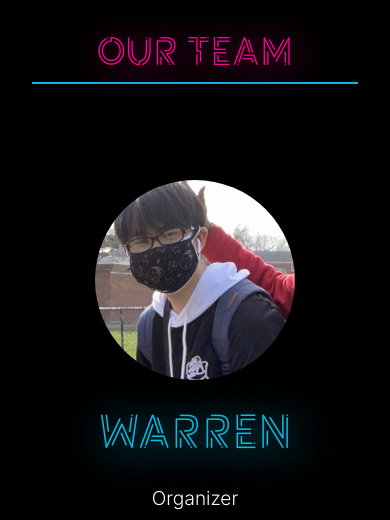
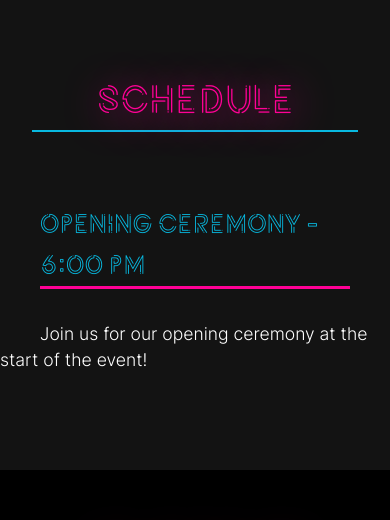
Before and after one commit to Midnight-Hacks/site, a Next.js app: page / in a window 390 px wide. Shown: the part 3647-4167 px from the top of the page. Built offline with nearby package versions, Linux system fonts and the light colour scheme.

Commit message:
Create schedule

```diff
--- a/components/Nav.js
+++ b/components/Nav.js
@@ -5,7 +5,7 @@ import Link from 'next/link';
 const routes = [
     { name: 'About', href: '/#about', current: false },
     { name: 'Sponsors', href: '/#sponsors', current: false },
-    // { name: 'Prizes', href: '#prizes', current: false },
+    { name: 'Schedule', href: '/#schedule', current: false },
     { name: 'Team', href: '/#team', current: false },
     { name: 'FAQ', href: '/#faq', current: false },
     { name: 'Resources', href: '/#resources', current: false },
--- a/components/Prize.js
+++ /dev/null
@@ -1,67 +0,0 @@
-import prizeStyles from '../styles/Prize.module.css';
-
-const Prize = () => {
-    return (
-        <section className={prizeStyles.background}>
-            <br id="prizes" />
-            <br /><br />
-            <span className={prizeStyles.title}>prizes</span>
-            <div className={prizeStyles.prizes}>
-                <div className={prizeStyles.prizeDiv}>
-                    <div className={prizeStyles.prizeCard}>
-                        <span className={prizeStyles.text}>1st place</span>
-                    </div>
-                    <div className={prizeStyles.desc}>
-                        <span className={prizeStyles.subtext}>Coming soon!</span>
-                    </div>
-                </div>
-
-                <div className={prizeStyles.prizeDiv}>
-                    <div className={prizeStyles.prizeCard}>
-                        <span className={prizeStyles.text}>2nd place</span>
-                    </div>
-                    <div className={prizeStyles.desc}>
-                        <h1 className={prizeStyles.subtext}>Coming soon!</h1>
-                    </div>
-                </div>
-
-                <div className={prizeStyles.prizeDiv}>
-                    <div className={prizeStyles.prizeCard}>
-                        <span className={prizeStyles.text}>3rd place</span>
-                    </div>
-                    <div className={prizeStyles.desc}>
-                        <h1 className={prizeStyles.subtext}>Coming soon!</h1>
-                    </div>
-                </div>
-                <div className={prizeStyles.prizeDiv}>
-                    <div className={prizeStyles.prizeCard}>
-                        <span className={prizeStyles.text}>best night hack</span>
-                    </div>
-                    <div className={prizeStyles.desc}>
-                        <h1 className={prizeStyles.subtext}>Coming soon!</h1>
-                    </div>
-                </div>
-
-                <div className={prizeStyles.prizeDiv}>
-                    <div className={prizeStyles.prizeCard}>
-                        <span className={prizeStyles.text}>best beginners hack</span>
-                    </div>
-                    <div className={prizeStyles.desc}>
-                        <h1 className={prizeStyles.subtext}>Coming soon!</h1>
-                    </div>
-                </div>
-
-                <div className={prizeStyles.prizeDiv}>
-                    <div className={prizeStyles.prizeCard}>
-                        <span className={prizeStyles.text}>funniest hack</span>
-                    </div>
-                    <div className={prizeStyles.desc}>
-                        <h1 className={prizeStyles.subtext}>Coming soon!</h1>
-                    </div>
-                </div>
-            </div>
-        </section>
-    );
-}
-
-export default Prize;
--- a/components/Schedule.js
+++ b/components/Schedule.js
@@ -1,10 +1,32 @@
 import scheduleStyles from '../styles/Schedule.module.css';
+
+const events = [
+    {
+        event: 'Opening Ceremony - 6:00 PM',
+        desc: 'Join us for our opening ceremony at the start of the event!'
+    }
+]
 
 const Schedule = () => {
     return (
-        <div>
+        <section className={scheduleStyles.background}>
+            <br id="schedule" />
+            <br /><br />
+            <span className={scheduleStyles.title}>schedule</span>
+            <div className={scheduleStyles.schedule}>
+                {events.map((event, i) => (
+                    <div className={scheduleStyles.scheduleDiv}>
+                        <div className={scheduleStyles.scheduleCard}>
+                            <span className={scheduleStyles.text}>{event.event}</span>
+                        </div>
+                        <div className={scheduleStyles.desc}>
+                            <span className={scheduleStyles.subtext}>{event.desc}</span>
+                        </div>
+                    </div>
+                ))}
+            </div>
 
-        </div>
+        </section>
     );
 }
 
--- a/pages/index.js
+++ b/pages/index.js
@@ -2,7 +2,7 @@ import Title from '../components/Title';
 import About from '../components/About';
 import Sponsor from '../components/Sponsor';
 import Nav from '../components/Nav';
-import Prize from '../components/Prize';
+import Schedule from '../components/Schedule';
 import Team from '../components/Team';
 import FAQ from '../components/FAQ';
 import Resources from '../components/Resources';
@@ -15,6 +15,7 @@ export default function Home() {
         <Title />
         <About />
         <Sponsor />
+        <Schedule />
         <Team />
         <FAQ />
         <Resources />
--- a/styles/Prize.module.css
+++ /dev/null
@@ -1,128 +0,0 @@
-.background {
-    background-color: #131313;
-    background-size: cover;
-    background-position: center;
-    height: 100%;
-}
-
-.title {
-    color: #fff;
-    font-family: Potra;
-    display: flex;
-    flex-direction: column;
-    justify-content: center;
-    align-items: center;
-    font-size: 500%;
-    border-bottom: 5px solid rgb(2, 204, 255);
-    margin-left: 30rem;
-    margin-right: 30rem;
-    margin-bottom: 5rem;
-    animation: blinkLights ease 3s;
-    animation-iteration-count: infinite;
-}
-
-.text {
-    color: #fff;
-    font-size: 200%;
-    text-align: center;
-    font-family: Potra;
-    margin: 2rem;
-    margin-left: 0;
-    color: rgb(8, 185, 224);
-}
-
-.subtext {
-    color: #fff;
-    font-size: 140%;
-    font-family: Inter;
-    display: inline;
-}
-
-.prizes {
-    display: grid;
-    grid-template-areas:
-        "prize1 prize2 prize3"
-        "prize4 prize5 prize6";
-}
-
-.prizeCard {
-    margin: 4rem;
-    border-bottom: 3px solid rgb(255, 2, 150);
-}
-
-.prizeDiv {
-    margin-bottom: 6rem;
-    max-width: 40rem;
-}
-
-.desc {
-    margin-left: 4rem;
-    margin-right: 4rem;
-}
-
-@media screen and (max-width: 1025px) {
-    .title {
-        font-size: 250%;
-        margin: 2rem;
-        border: none;
-        box-shadow: none;
-        border-radius: 0;
-        border-bottom: 2px solid rgb(8, 185, 224);
-    }
-
-    .text {
-        font-size: 170%;
-        margin: 0;
-        margin-bottom: 2rem;
-
-    }
-
-    .subtext {
-        margin: 2.5rem;
-        margin-top: 0;
-        font-size: 110%;
-    }
-
-    .prizeCard {
-        margin: 2.5rem;
-        margin-bottom: 2rem;
-    }
-
-    .prizes {
-        grid-template-areas:
-            "prize1"
-            "prize2"
-            "prize3"
-            "prize4"
-            "prize5"
-            "prize6";
-    }
-
-    .desc {
-        margin: 0;
-    }
-}
-
-@keyframes blinkLights {
-    0% {
-        color:rgb(51, 50, 50);
-    }
-
-    6% {
-        color:rgb(255, 2, 150);
-        text-shadow: 5px 5px 40px rgb(255, 2, 150);
-    }
-    8% {
-        color:rgb(51, 50, 50);
-    }
-    10% {
-        color:rgb(255, 2, 150);
-        text-shadow: 5px 5px 40px rgb(255, 2, 150);
-    }
-
-    100% {
-        color:rgb(255, 2, 150);
-        text-shadow: 5px 5px 40px rgb(255, 2, 150);
-    }
-
-}
--- a/styles/Schedule.module.css
+++ b/styles/Schedule.module.css
@@ -4,3 +4,119 @@
     background-position: center;
     height: 100%;
 }
+
+.title {
+    color: #fff;
+    font-family: Potra;
+    display: flex;
+    flex-direction: column;
+    justify-content: center;
+    align-items: center;
+    font-size: 500%;
+    border-bottom: 5px solid rgb(2, 204, 255);
+    margin-left: 30rem;
+    margin-right: 30rem;
+    margin-bottom: 5rem;
+    animation: blinkLights ease 3s;
+    animation-iteration-count: infinite;
+}
+
+.text {
+    color: #fff;
+    font-size: 200%;
+    text-align: center;
+    font-family: Potra;
+    margin: 2rem;
+    margin-left: 0;
+    color: rgb(8, 185, 224);
+}
+
+.subtext {
+    color: #fff;
+    font-size: 140%;
+    font-family: Inter;
+    display: inline;
+}
+
+.schedule {
+    display: grid;
+    grid-template-areas:
+        "p1 p2 p3";
+}
+
+.scheduleCard {
+    margin: 4rem;
+    border-bottom: 3px solid rgb(255, 2, 150);
+}
+
+.scheduleDiv {
+    margin-bottom: 6rem;
+    max-width: 40rem;
+}
+
+.desc {
+    margin-left: 4rem;
+    margin-right: 4rem;
+}
+
+@media screen and (max-width: 1025px) {
+    .title {
+        font-size: 250%;
+        margin: 2rem;
+        border: none;
+        box-shadow: none;
+        border-radius: 0;
+        border-bottom: 2px solid rgb(8, 185, 224);
+    }
+
+    .text {
+        font-size: 170%;
+        margin: 0;
+        margin-bottom: 2rem;
+
+    }
+
+    .subtext {
+        margin: 2.5rem;
+        margin-top: 0;
+        font-size: 110%;
+    }
+
+    .scheduleCard {
+        margin: 2.5rem;
+        margin-bottom: 2rem;
+    }
+
+    .schedule {
+        grid-template-areas:
+            "prize1";
+    }
+
+    .desc {
+        margin: 0;
+    }
+}
+
+@keyframes blinkLights {
+    0% {
+        color:rgb(51, 50, 50);
+    }
+
+    6% {
+        color:rgb(255, 2, 150);
+        text-shadow: 5px 5px 40px rgb(255, 2, 150);
+    }
+    8% {
+        color:rgb(51, 50, 50);
+    }
+    10% {
+        color:rgb(255, 2, 150);
+        text-shadow: 5px 5px 40px rgb(255, 2, 150);
+    }
+
+    100% {
+        color:rgb(255, 2, 150);
+        text-shadow: 5px 5px 40px rgb(255, 2, 150);
+    }
+
+}
```
